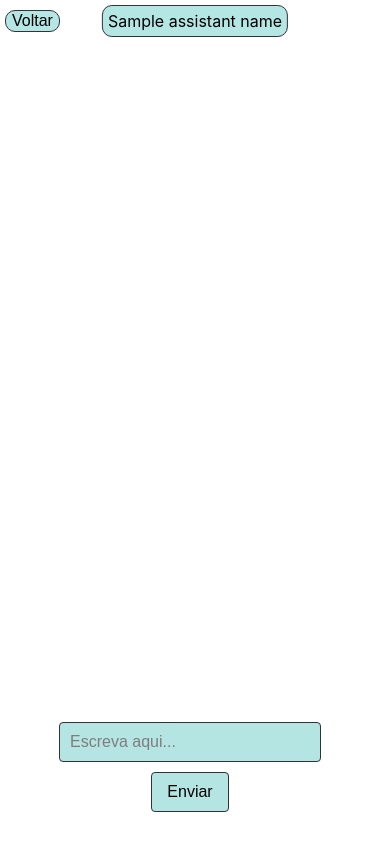
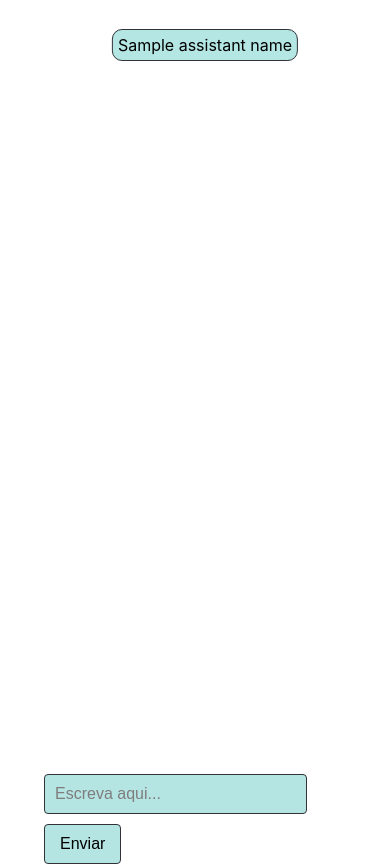
Before and after one commit to adhmkt/assistant, a Flask app: template templates/chat.html in a window 390 px wide. Before the commit the page ends 812 px from the top, so only its background shows below. Run offline with Flask 3, Linux system fonts and the light colour scheme; the template is opened without the code that fills it: most values are stand-ins (such as "Sample title", 1, 10 or a date in 2020); some libraries are stand-ins or nearby versions.

Commit message:
making it responsive

```diff
--- a/static/css/style.css
+++ b/static/css/style.css
@@ -29,7 +29,7 @@ body, html {
     overflow: hidden;
     display: flex;
     flex-direction: column;
-    height: 90vh;
+    height: 95vh;
 }
 
 .info-panel {
@@ -181,12 +181,16 @@ body, html {
 }
 
 .top-bar {
-    background-color: white; /* Bright blue from the logo */
+    background-color: white;
     color: black;
     padding: 10px 5px;
     display: flex;
     align-items: center;
     justify-content: space-between;
+    position: fixed; /* Keep it fixed at the top */
+    width: 100%;
+    top: 10px;
+    z-index: 10;
 }
 
 .top-bar button {
@@ -245,6 +249,8 @@ body, html {
     overflow-y: auto;
     padding: 5px;
     background-color: white;
+    margin-top: 25px; /* Adjust this margin based on the actual height of your fixed top bar plus 10px margin */
+    margin-bottom: 10px; /* Adjust this margin based on the actual height of your fixed input area plus 10px margin */
 }
 
 .message-separator {
@@ -286,15 +292,17 @@ body, html {
 }
 
 .input-area {
-    padding: 10px 20px; /* Add more padding for better spacing */
+    padding: 10px 20px;
     background-color: white;
     display: flex;
-    flex-wrap: wrap; /* Allow the elements to wrap */
-    gap: 10px; /* Add gaps between the elements */
+    flex-wrap: wrap;
+    gap: 10px;
     align-items: center;
     justify-content: space-between;
-
-
+    position: fixed;
+    bottom: 0;
+    width: 70%;
+    z-index: 10;
 }
 
 #message-text {
@@ -416,8 +424,35 @@ input:focus, button:focus, select:focus {
 
 /* Media Query for Responsiveness */
 @media (max-width: 768px) {
+    .top-bar {
+        padding: 10px; /* Adjusted padding */
+        height: 50px; /* Specify a fixed height for consistency */
+    }
+
+    .chat-window {
+        /* Calculate space dynamically to ensure it fits between top-bar and input-area */
+        position: absolute; /* Use absolute positioning for precise control */
+        top: 60px; /* Height of the top-bar plus the desired margin */
+        bottom: 70px; /* Height of the input-area plus the desired margin, adjust this value based on your input-area's actual height */
+        left: 10px;
+        right: 10px;
+        padding: 5px;
+        overflow-y: auto; /* Keep overflow handling */
+    }
+
     .input-area {
-        justify-content: center; /* Center elements on smaller screens */
+        padding: 10px 5px; /* Reduced padding for smaller screens */
+        height: 60px; /* Specify a fixed height for consistency */
+        bottom: 0; /* Ensure it's at the very bottom */
+    }
+
+    .input-area #message-text {
+        flex-grow: 1; /* Allow the input to fill the space */
+        margin-right: 10px; /* Ensure some space between the input and the send button */
+    }
+
+    .input-area button {
+        flex-shrink: 0; /* Prevent the button from shrinking */
     }
 
     #instruction-text,
--- a/templates/chat.html
+++ b/templates/chat.html
@@ -1,6 +1,8 @@
 <!DOCTYPE html>
 <html lang="en">
 <head>
+    <meta name="viewport" content="width=device-width, initial-scale=1">
+
     <meta charset="UTF-8">
     <title>Assistente de RH</title>
     <script>
@@ -25,7 +27,7 @@
 
     <div class="top-bar"><!--  -->
         <!-- <button id="info-panel-btn" >Como usar >></button> -->
-        <button onclick="goBack()">Voltar</button>
+        <!-- <button onclick="goBack()">Voltar</button> -->
 
         <h1>{{ assistant_name }}</h1>
 
```
